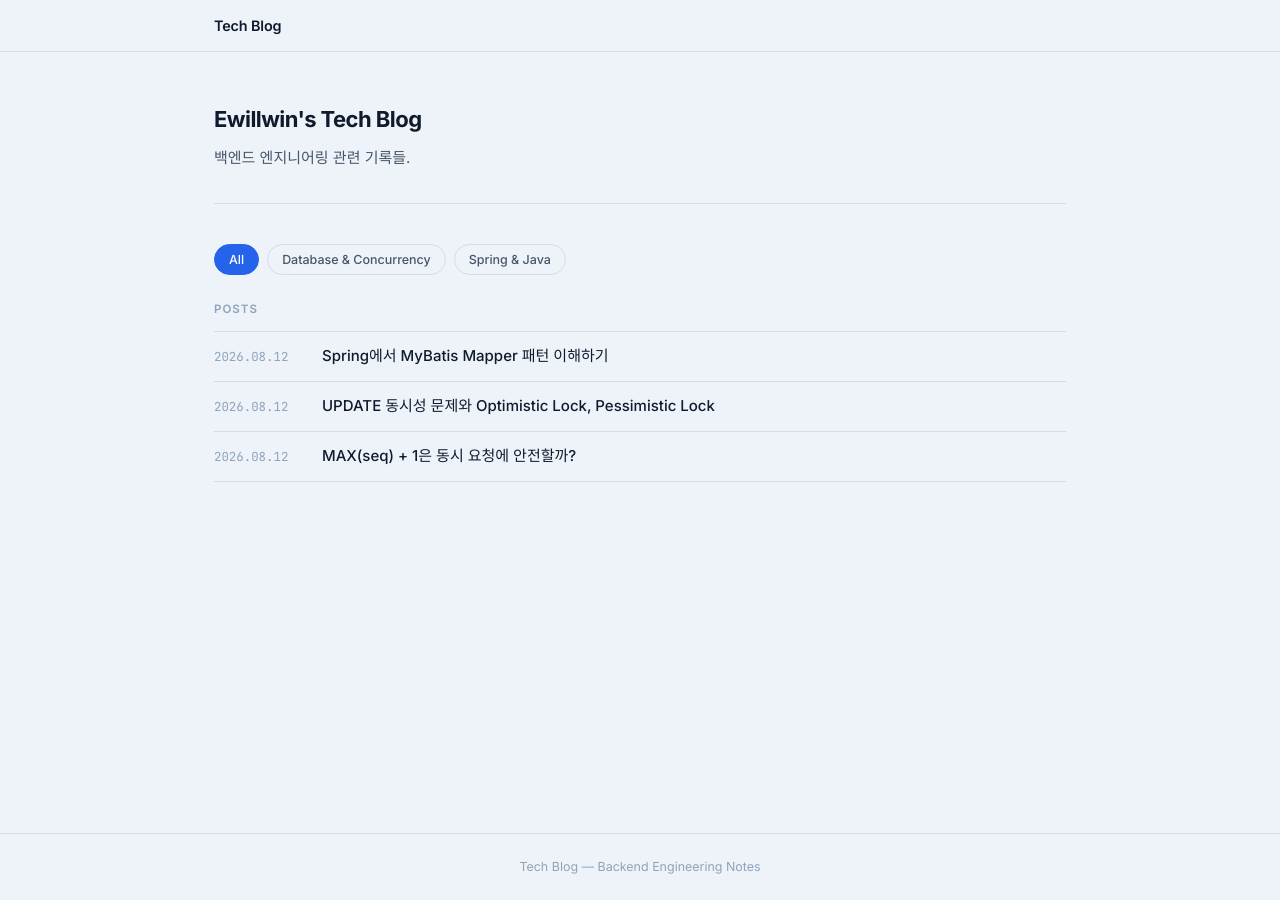
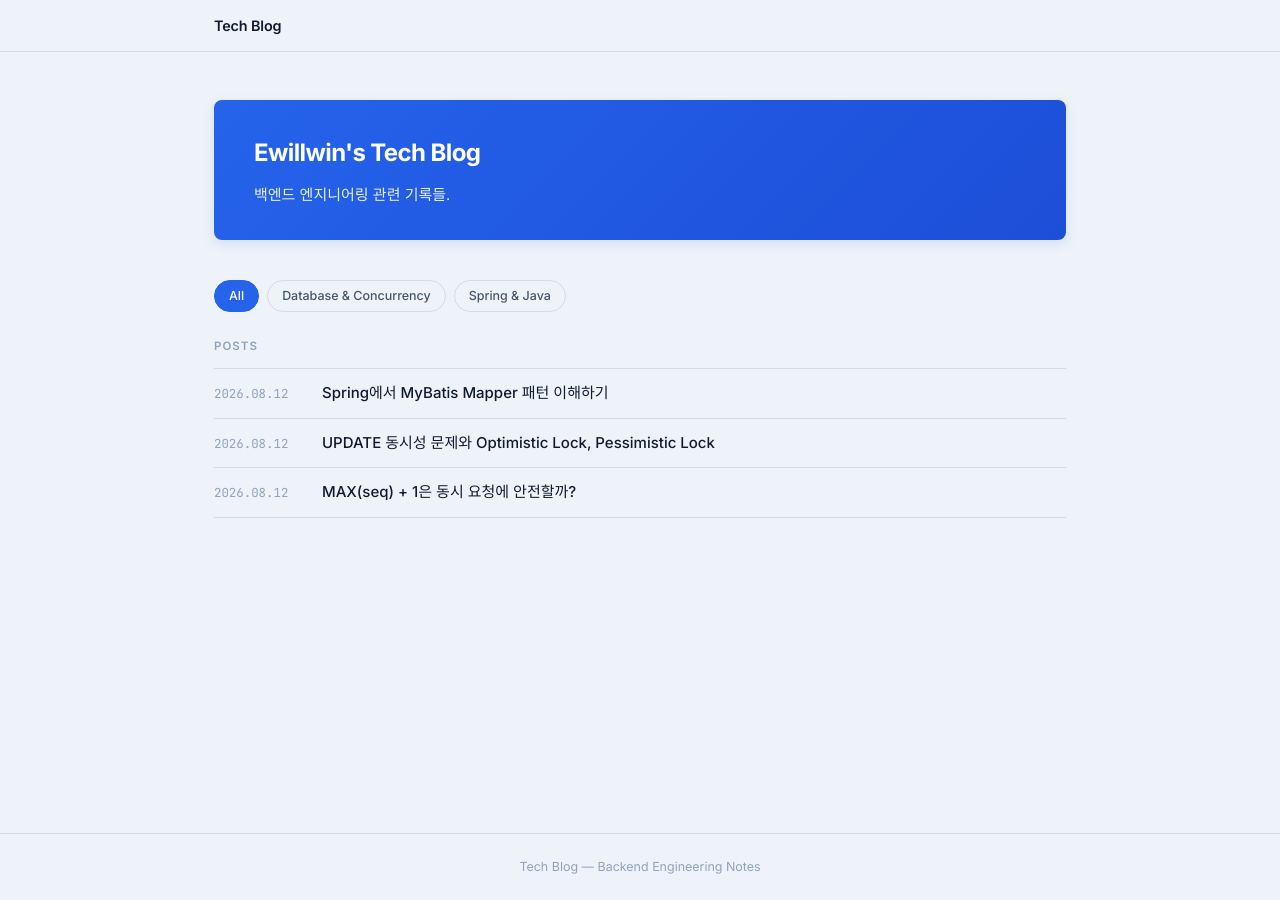
Before and after one commit to jw3418/jw3418.github.io, a Jekyll site: the page built from index.md, in a window 1280 px wide. Built offline with Jekyll 4.4.1, drawn with Linux system fonts in a browser that asks for light colours.

Commit message:
Add blue gradient banner to home intro section

```diff
--- a/assets/css/main.css
+++ b/assets/css/main.css
@@ -114,19 +114,22 @@ body {
    ============================================= */
 .home-intro {
   margin-bottom: 2.5rem;
-  padding-bottom: 2rem;
-  border-bottom: 1px solid var(--border);
+  padding: 2rem 2.5rem;
+  background: linear-gradient(135deg, #2563EB 0%, #1D4ED8 100%);
+  border-radius: 8px;
+  box-shadow: 0 4px 12px rgba(37, 99, 235, 0.15);
 }
 
 .home-intro h1 {
-  font-size: 1.375rem;
+  font-size: 1.5rem;
   font-weight: 700;
   letter-spacing: -0.025em;
-  margin-bottom: 0.375rem;
+  margin-bottom: 0.5rem;
+  color: #FFFFFF;
 }
 
 .home-intro p {
-  color: var(--text-2);
+  color: rgba(255, 255, 255, 0.9);
   font-size: 0.9375rem;
 }
 
```
